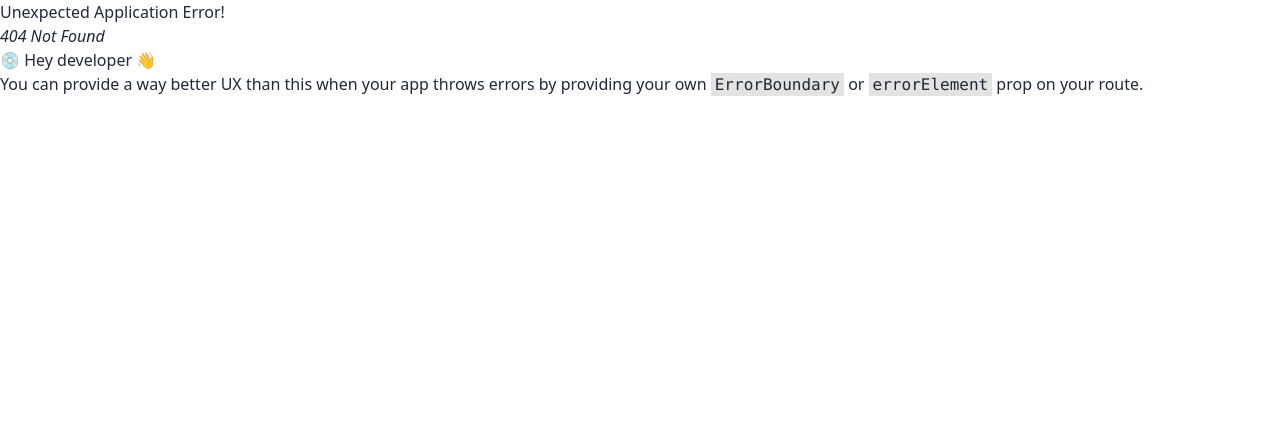
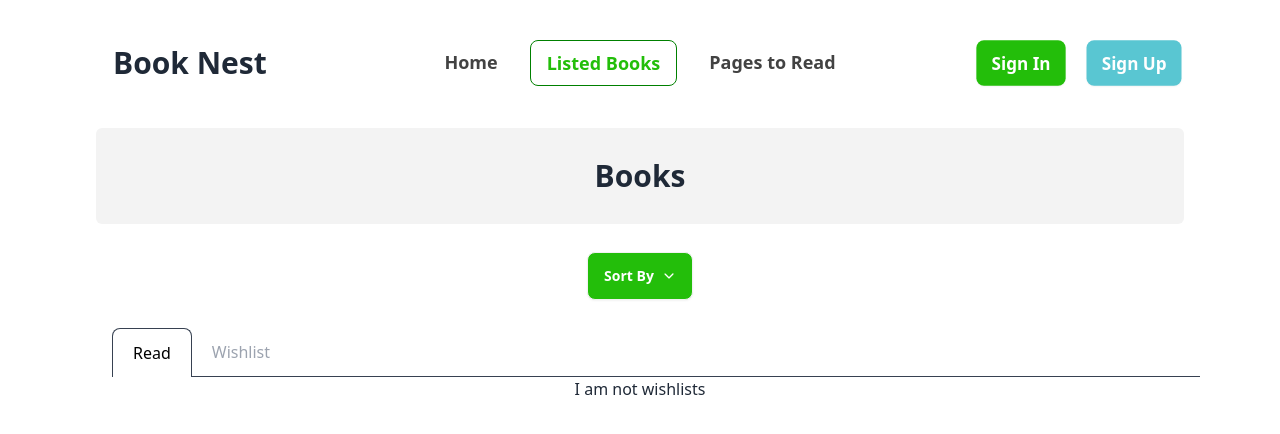
Before and after one commit to razzbabu4/react-router-books, a React (Vite) app: page /booklists/wishlist in a window 1280 px wide. Before the commit this address had no page. Shown: the top 434 px of the page. Built offline with nearby package versions, Linux system fonts and the light colour scheme.

Commit message:
complete read & wishlist button functionality

```diff
--- a/package.json
+++ b/package.json
@@ -14,7 +14,8 @@
     "react": "^18.2.0",
     "react-dom": "^18.2.0",
     "react-icons": "^5.0.1",
-    "react-router-dom": "^6.22.3"
+    "react-router-dom": "^6.22.3",
+    "react-toastify": "^10.0.5"
   },
   "devDependencies": {
     "@types/react": "^18.2.66",
--- a/src/components/BookDetails.jsx
+++ b/src/components/BookDetails.jsx
@@ -1,23 +1,34 @@
-import { useLoaderData, useParams } from "react-router-dom";
+import { Link, useLoaderData, useParams } from "react-router-dom";
+import { savedBookData, savedWishlistData } from "../utility/localStorage";
+
 
 const BookDetails = () => {
     const books = useLoaderData();
     const { id } = useParams();
-    const book = books.find(book => book.bookId == id);
+    const intId = parseInt(id)
+    const book = books.find(book => book.bookId === intId);
     const { image, bookName, author, category, review, tags, totalPages, publisher, yearOfPublishing, rating } = book;
-    console.log(book)
+
+    const handleReadBook = () => {
+        savedBookData(intId);
+    }
+
+    const handleWishlistBook = () => {
+        savedWishlistData(intId);
+    }
+
     return (
         <div className="px-4 lg:px-24 lg:my-8">
             <div className="card lg:card-side bg-base-100 shadow-xl">
-                <figure className="w-1/2" ><img src={image} alt="Album" /></figure>
+                <figure className="lg:w-1/2" ><img src={image} alt="Album" /></figure>
                 <div className="card-body">
                     <h2 className="card-title text-4xl font-bold">{bookName}</h2>
                     <p>By : {author}</p>
-                    <div className="divider"></div>
+                    <div className="divider my-2"></div>
                     <p>{category}</p>
-                    <div className="divider"></div>
-                    <p><span>Review : </span>{review}</p>
-                    <ul className="flex gap-6 text-[#23BE0A] font-medium text-lg pl-2">
+                    <div className="divider my-2"></div>
+                    <p><span className="text-black font-bold">Review : </span>{review}</p>
+                    <ul className="flex gap-6 text-[#23BE0A] font-medium mt-4">
                         <li className="text-black font-bold">Tag: </li>
                         {
                             tags.map((tag, idx) => <li key={idx}>#{tag}</li>)
@@ -32,15 +43,15 @@ const BookDetails = () => {
                             <p>Rating</p>
                         </div>
                         <div className="font-bold space-y-2">
-                            <p>{totalPages}</p>
-                            <p>{publisher}</p>
-                            <p>{yearOfPublishing}</p>
-                            <p>{rating}</p>
+                            <p>: {totalPages}</p>
+                            <p>: {publisher}</p>
+                            <p>: {yearOfPublishing}</p>
+                            <p>: {rating}</p>
                         </div>
                     </div>
                     <div className=" flex gap-6 mt-6">
-                        <button className="btn btn-primary">Read</button>
-                        <button className="btn btn-primary">Wishlist</button>
+                        <Link onClick={handleReadBook} className="btn bg-[#1313134D]">Read</Link>
+                        <Link onClick={handleWishlistBook} className="btn bg-[#50B1C9]">Wishlist</Link>
                     </div>
                 </div>
             </div>
--- /dev/null
+++ b/src/components/Read.jsx
@@ -0,0 +1,11 @@
+
+
+const Read = () => {
+    return (
+        <div>
+            <h1> i am read</h1>
+        </div>
+    );
+};
+
+export default Read;
--- /dev/null
+++ b/src/components/Wishlists.jsx
@@ -0,0 +1,11 @@
+
+
+const Wishlists = () => {
+    return (
+        <div>
+            <h1>I am not wishlists</h1>
+        </div>
+    );
+};
+
+export default Wishlists;
--- a/src/main.jsx
+++ b/src/main.jsx
@@ -1,6 +1,8 @@
 import React from 'react'
 import ReactDOM from 'react-dom/client'
 import './index.css'
+import { ToastContainer } from 'react-toastify';
+import 'react-toastify/dist/ReactToastify.css';
 
 import {
   RouterProvider,
@@ -11,5 +13,6 @@ import { router } from './routes/Routes';
 ReactDOM.createRoot(document.getElementById('root')).render(
   <React.StrictMode>
     <RouterProvider router={router} />
+    <ToastContainer />
   </React.StrictMode>,
 )
--- a/src/pages/ListedBooks.jsx
+++ b/src/pages/ListedBooks.jsx
@@ -1,8 +1,43 @@
+import { useState } from "react";
+import { IoIosArrowDown } from "react-icons/io";
+import { Link, Outlet } from "react-router-dom";
 
 const ListedBooks = () => {
+    const [activeTab, setActiveTab] = useState(0);
     return (
-        <div>
-            <h1>Booklist</h1>
+        <div className="px-4 lg:px-24 lg:my-8 text-center">
+            <div className="h-24 rounded-md bg-[#1313130D] flex items-center justify-center">
+                <h1 className="text-3xl font-bold">Books</h1>
+            </div>
+            <div className="my-6">
+                <details className="dropdown">
+                    <summary className="btn m-1 text-white bg-[#23BE0A]">Sort By <IoIosArrowDown /></summary>
+                    <ul className="p-2 shadow menu dropdown-content z-[1] bg-base-100 rounded-box w-52">
+                        <li><a>Rating</a></li>
+                        <li><a>Number of pages</a></li>
+                        <li><a>Published Year</a></li>
+                    </ul>
+                </details>
+            </div>
+
+
+            <div className="flex float-left mx-4 overflow-x-auto overflow-y-hidden flex-nowrap text-gray-100 w-full flex-grow">
+
+                <Link
+                to=''
+                onClick={()=> setActiveTab(0)}
+                    rel="noopener noreferrer" className={`flex items-center px-5 py-3 space-x-2 ${activeTab === 0? 'border border-b-0 text-black flex-grow-0' : 'border-b text-gray-400'}  rounded-t-lg border-gray-700`}>
+                    <span>Read</span>
+                </Link>
+
+                <Link
+                to='wishlist'
+                onClick={()=> setActiveTab(1)}
+                    rel="noopener noreferrer" className={`flex items-center flex-grow px-5 py-3 space-x-2 ${activeTab === 1? 'border border-b-0 text-black flex-grow-0' : 'border-b text-gray-400'} rounded-t-lg border-gray-700`}>
+                    <span>Wishlist</span>
+                </Link>
+            </div>
+            <Outlet/>
         </div>
     );
 };
--- a/src/routes/Routes.jsx
+++ b/src/routes/Routes.jsx
@@ -4,6 +4,8 @@ import Home from "../pages/Home";
 import ListedBooks from "../pages/ListedBooks";
 import PagesRead from "../pages/PagesRead";
 import BookDetails from "../components/BookDetails";
+import Read from "../components/Read";
+import Wishlists from "../components/Wishlists";
 
 export const router = createBrowserRouter([
     {
@@ -17,7 +19,17 @@ export const router = createBrowserRouter([
         },
         {
             path: '/booklists',
-            element: <ListedBooks/>
+            element: <ListedBooks/>,
+            children: [
+              {
+                index: true,
+                element: <Read/>
+              },
+              {
+                path: 'wishlist',
+                element: <Wishlists/>
+              }
+            ]
         },
         {
             path: '/pages-read',
--- /dev/null
+++ b/src/utility/localStorage.js
@@ -0,0 +1,51 @@
+import { toast } from "react-toastify";
+
+const getStoredBookData = () => {
+    const storedBook = localStorage.getItem('books');
+    if (storedBook) {
+        return JSON.parse(storedBook);
+    }
+    return [];
+}
+
+const savedBookData = (id) => {
+    const storedBooks = getStoredBookData();
+    const existBook = storedBooks.find(bookId => bookId === id);
+    if (!existBook) {
+        storedBooks.push(id);
+        localStorage.setItem('books', JSON.stringify(storedBooks));
+        toast.success("Added to read list successfully")
+    }
+    else{
+        toast.warning('Already added to read')
+    }
+}
+
+
+const getStoredWishlistData = () => {
+    const storeWishlist = localStorage.getItem('wbooks');
+    if (storeWishlist) {
+        return JSON.parse(storeWishlist);
+    }
+    return [];
+}
+
+const savedWishlistData = (id) => {
+    const storedBooks = getStoredBookData();
+    const storeWishlists = getStoredWishlistData();
+    const existWishlists = storeWishlists.find(bookId => bookId === id);
+    const existBook = storedBooks.find(bookId => bookId === id);
+    if (!existBook && !existWishlists) {
+        storedBooks.push(id);
+        localStorage.setItem('wbooks', JSON.stringify(storedBooks));
+        toast.success("Added to wishlist successfully")
+    }
+    else if(existBook){
+        toast.warning('Already exist in read')
+    }
+    else if(existWishlists) {
+        toast.warning("Already exist in wishlist")
+    }
+}
+
+export { savedBookData, getStoredBookData , getStoredWishlistData, savedWishlistData}
```
Also changed, not shown: 1 other file (tests, documents, lock files or other folders).
